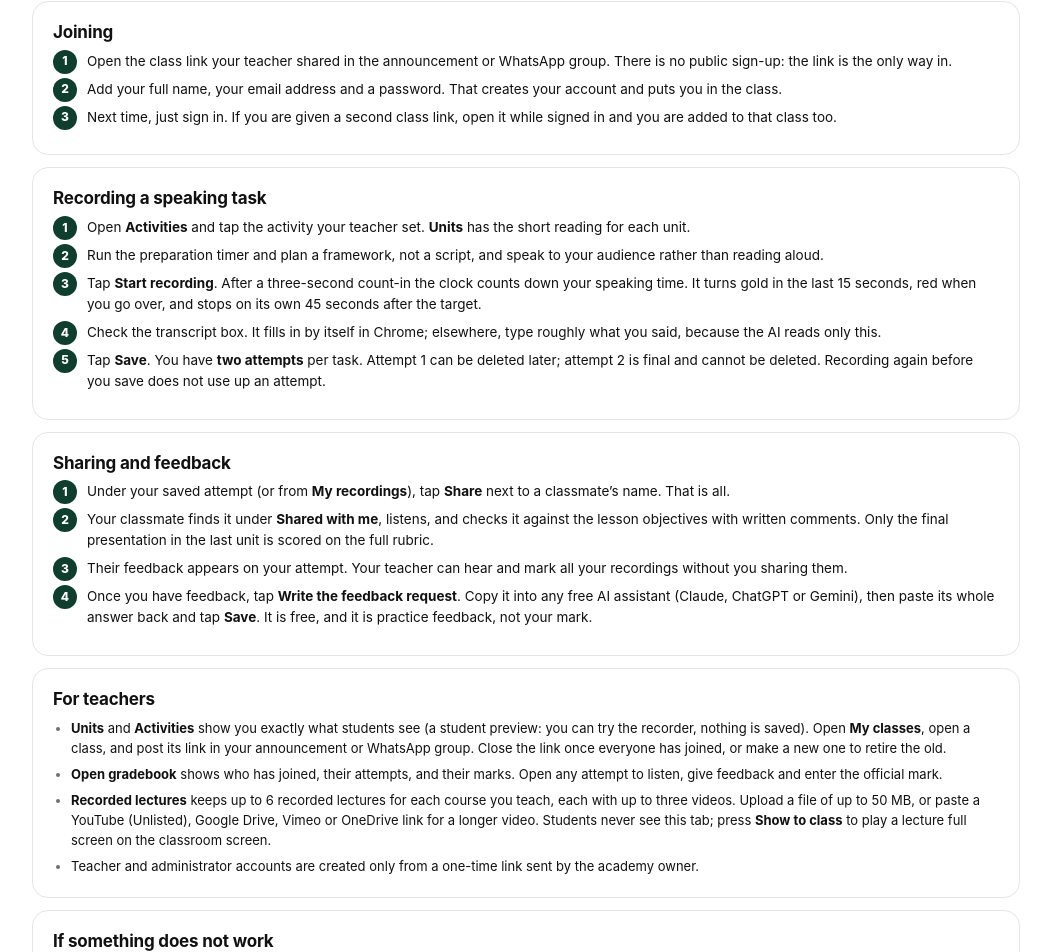
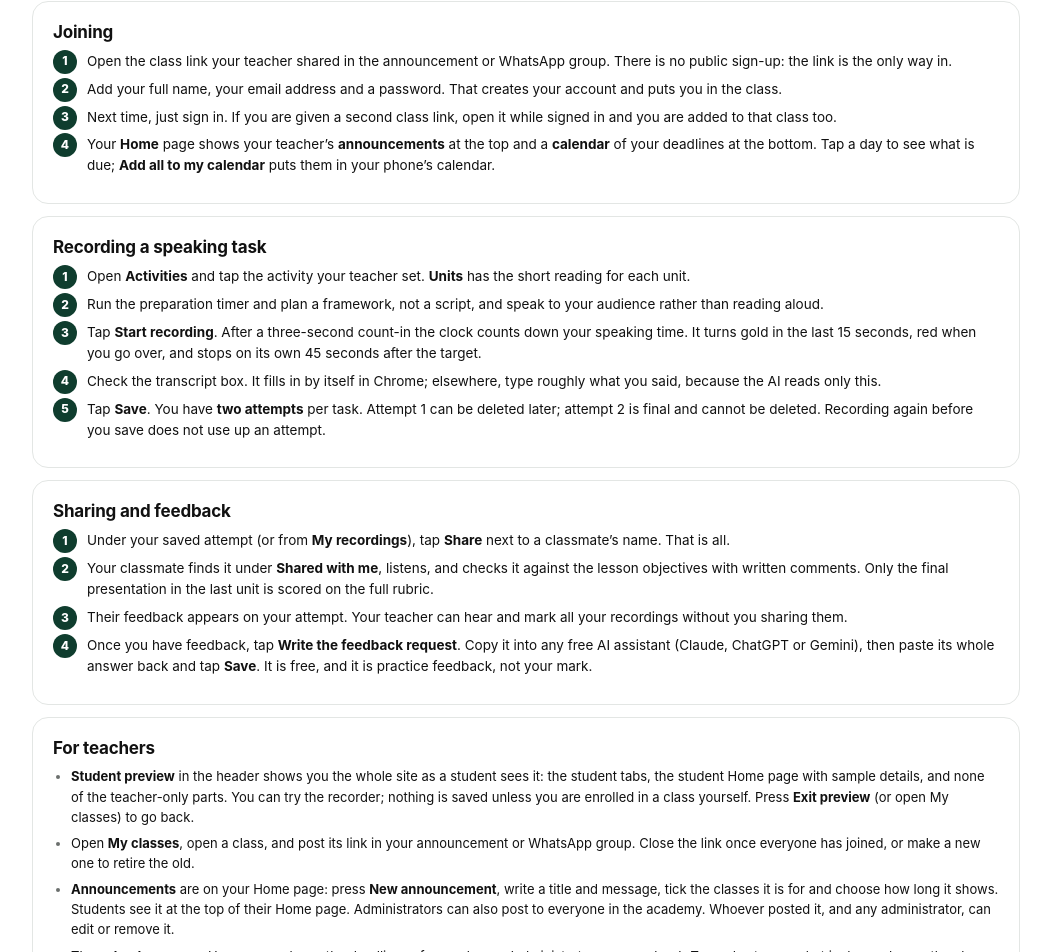
Before and after one commit to NorahAlshehri-2026/academicpresentations, a Next.js app: page /guide in a window 1280 px wide. Shown: the part 90-1042 px from the top of the page, without its empty margins (114-1165 px from the left). Built offline with nearby package versions, Linux system fonts and the light colour scheme; no server answers.

Commit message:
Student preview, announcements and Home calendar: Guide lines (9/14)

```diff
--- a/app/guide/page.tsx
+++ b/app/guide/page.tsx
@@ -17,6 +17,10 @@ export default function GuidePage() {
           <li>
             Next time, just sign in. If you are given a second class link, open it while signed in and you are
             added to that class too.
+          </li>
+          <li>
+            Your <b>Home</b> page shows your teacher&rsquo;s <b>announcements</b> at the top and a <b>calendar</b> of your
+            deadlines at the bottom. Tap a day to see what is due; <b>Add all to my calendar</b> puts them in your phone&rsquo;s calendar.
           </li>
         </ol>
       </div>
@@ -58,8 +62,22 @@ export default function GuidePage() {
         <h3>For teachers</h3>
         <ul className="small" style={{ paddingLeft: 18, margin: "8px 0 0" }}>
           <li style={{ marginBottom: 6 }}>
-            <b>Units</b> and <b>Activities</b> show you exactly what students see (a student preview: you can try the recorder, nothing is saved). Open <b>My classes</b>, open a class, and post its link in your announcement or WhatsApp group. Close
+            <b>Student preview</b> in the header shows you the whole site as a student sees it: the student tabs, the
+            student Home page with sample details, and none of the teacher-only parts. You can try the recorder; nothing is
+            saved unless you are enrolled in a class yourself. Press <b>Exit preview</b> (or open My classes) to go back.
+          </li>
+          <li style={{ marginBottom: 6 }}>
+            Open <b>My classes</b>, open a class, and post its link in your announcement or WhatsApp group. Close
             the link once everyone has joined, or make a new one to retire the old.
+          </li>
+          <li style={{ marginBottom: 6 }}>
+            <b>Announcements</b> are on your Home page: press <b>New announcement</b>, write a title and message, tick the
+            classes it is for and choose how long it shows. Students see it at the top of their Home page. Administrators can
+            also post to everyone in the academy. Whoever posted it, and any administrator, can edit or remove it.
+          </li>
+          <li style={{ marginBottom: 6 }}>
+            The <b>calendar</b> on your Home page shows the deadlines of your classes (administrators: every class). Tap a day
+            to see what is due and open the class. Deadlines are set in each class, under Deadlines.
           </li>
           <li style={{ marginBottom: 6 }}>
             <b>Open gradebook</b> shows who has joined, their attempts, and their marks. Open any attempt to listen,
```
